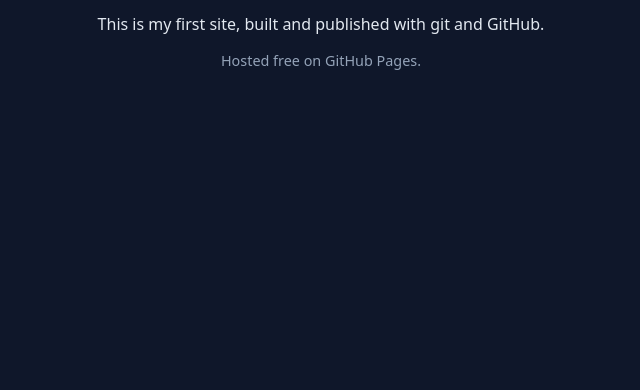
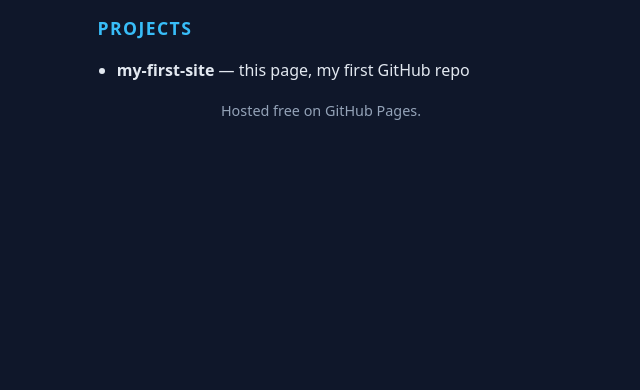
Before and after one commit to fwacs/Test-site, a plain HTML site: page index.html in a window 1280 px wide. Shown: the part 410-800 px from the top of the page, without its empty margins (319-959 px from the left). Drawn offline with Linux system fonts and the light colour scheme.

Commit message:
Add Projects section to homepage

```diff
--- a/index.html
+++ b/index.html
@@ -10,6 +10,14 @@
   <main>
     <h1>Hello, I'm Abh</h1>
     <p>This is my first site, built and published with git and GitHub.</p>
+
+    <section>
+      <h2>Projects</h2>
+      <ul>
+        <li><strong>my-first-site</strong> — this page, my first GitHub repo</li>
+      </ul>
+    </section>
+
     <p class="meta">Hosted free on GitHub Pages.</p>
   </main>
 </body>
--- a/style.css
+++ b/style.css
@@ -42,3 +42,20 @@
   color: var(--muted);
   font-size: 0.9rem;
 }
+
+section {
+  margin-top: 2rem;
+  text-align: left;
+}
+
+h2 {
+  font-size: 1.1rem;
+  text-transform: uppercase;
+  letter-spacing: 0.08em;
+  color: var(--accent);
+}
+
+ul {
+  padding-left: 1.2rem;
+  line-height: 1.8;
+}
```
